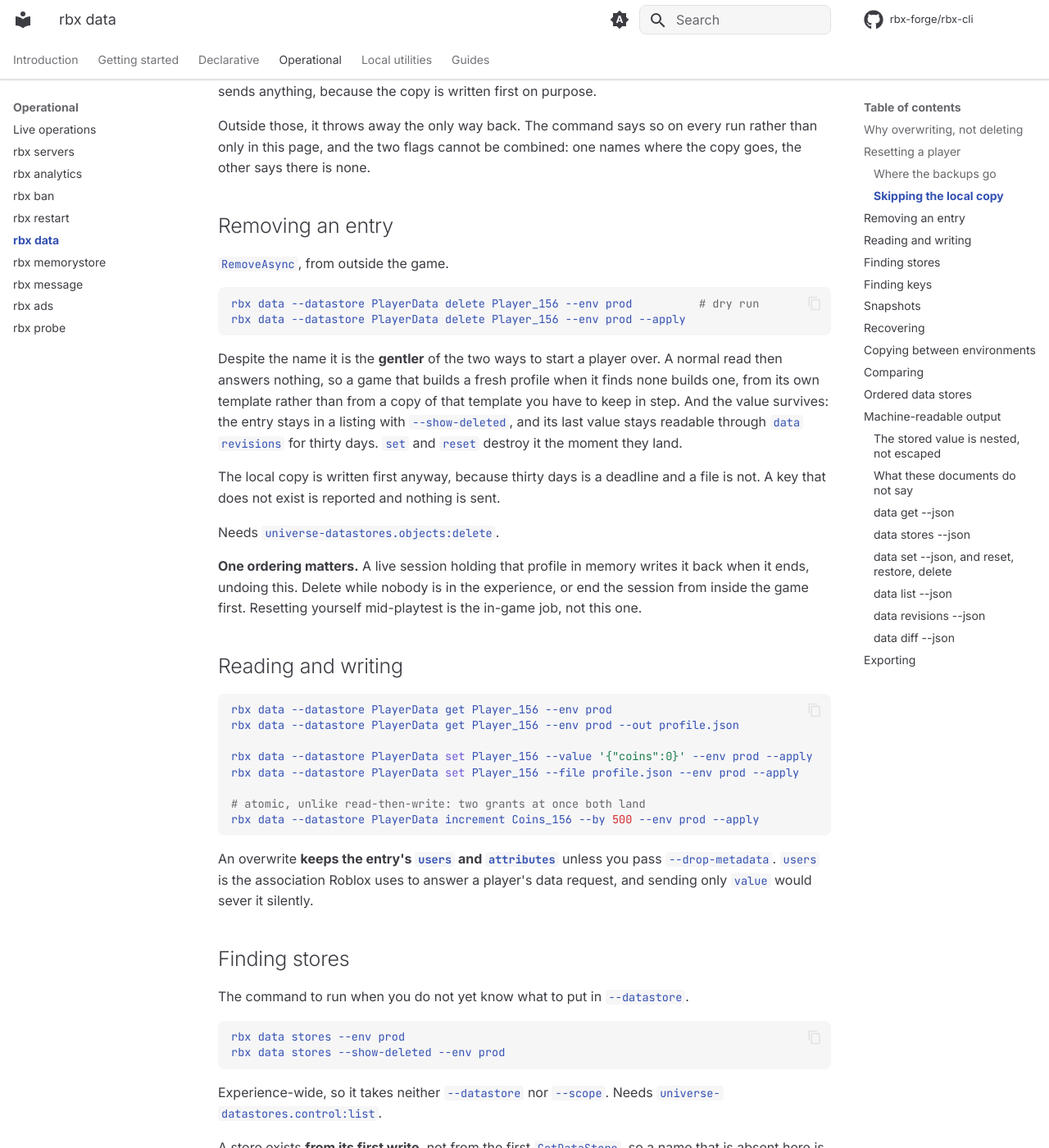
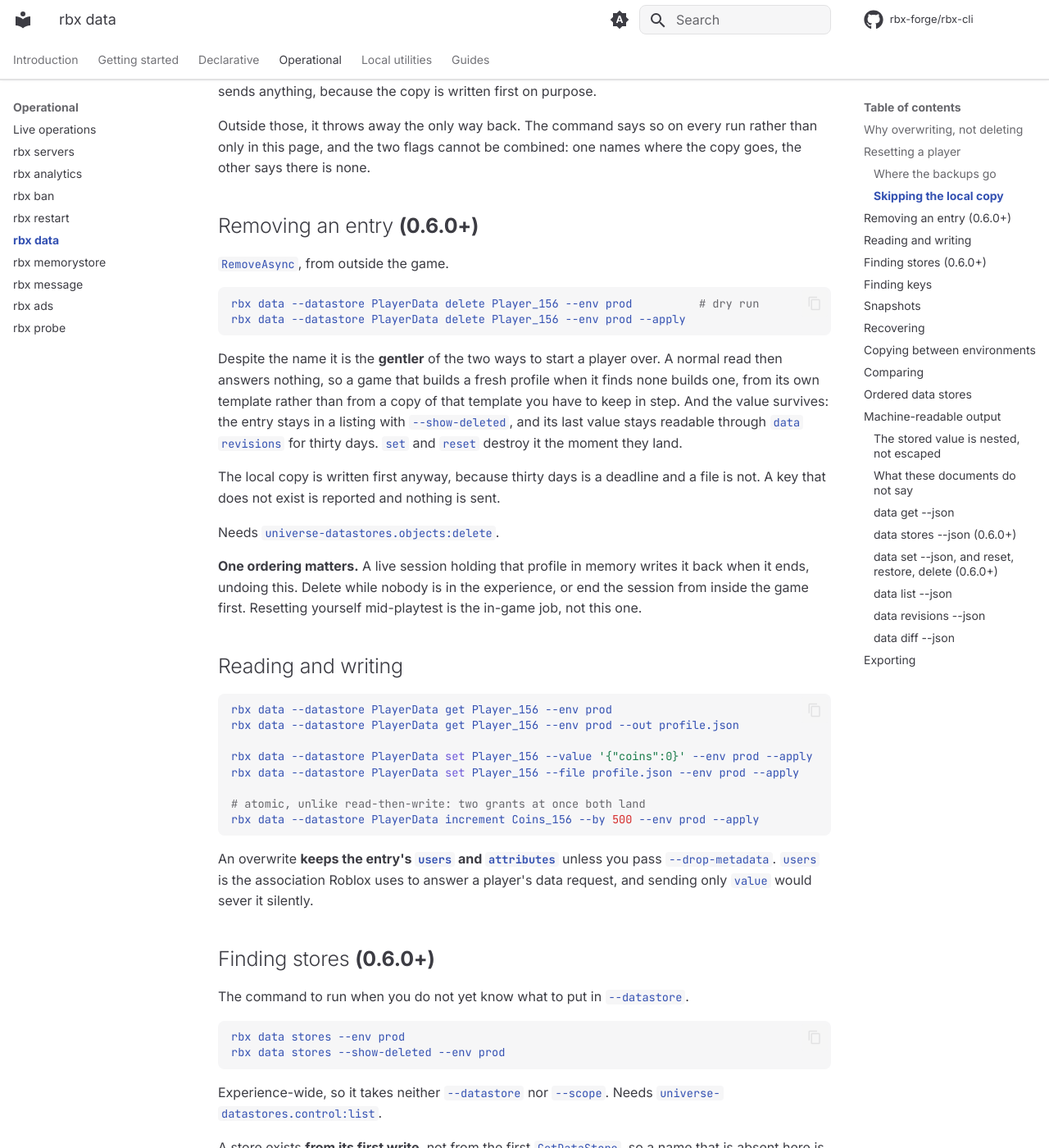
Before and after one commit to rbx-forge/rbx-cli, an MkDocs documentation site: the page built from docs/ops/data.md, in a window 1280 px wide and 1400 px high, scrolled down 2591 px. Shown: the whole window at 82% size. Built offline with MkDocs 1.6.1 and Material for MkDocs 9.7.7, drawn with Linux system fonts in a browser that asks for light colours; comment, search, counter and statistics services are not loaded.

Commit message:
rbx-cli 0.6.0 (#48)
Two new subcommands under `rbx data` and a machine-readable receipt for the
writes that had none.

`rbx data delete` removes an entry the way `RemoveAsync` does, which had no
equivalent here: `set` and `reset` were the only ways to change an entry from
outside the game, and neither leaves the experience in the state a removed
key does. `rbx data stores` lists the stores in an experience, which is the
question you have before you can pass `--datastore` to anything else.

`--json` now covers `set`, `reset`, `restore` and `delete`. It requires
`--yes`, so the guarantee that a JSON run never prompts stays where it was,
at parse time.

Two fixes. `rbx apikey create` reported false scope drift on any target
Roblox does not return under `universeIds`, which is how a warning meant to
catch an unusable key learned to cry wolf on a correct one. And `--place-id`
now reaches `place versions` and `place download` without an `--env`, which
is what their own help and their own documentation had been promising.

````diff
--- a/Cargo.toml
+++ b/Cargo.toml
@@ -35,7 +35,7 @@ members = [
 ]
 
 [workspace.package]
-version = "0.5.0"
+version = "0.6.0"
 edition = "2021"
 # Verified, not aspirational: 1.88 is the lowest toolchain that compiles the
 # workspace and its test targets. It is set by a dependency, not by our code:
--- a/docs/ops/data.md
+++ b/docs/ops/data.md
@@ -82,7 +82,7 @@ Two situations justify it. After [`data snapshot`](#snapshots), Roblox keeps the
 
 Outside those, it throws away the only way back. The command says so on every run rather than only in this page, and the two flags cannot be combined: one names where the copy goes, the other says there is none.
 
-## Removing an entry
+## Removing an entry **(0.6.0+)**
 
 `RemoveAsync`, from outside the game.
 
@@ -114,7 +114,7 @@ rbx data --datastore PlayerData increment Coins_156 --by 500 --env prod --apply
 
 An overwrite **keeps the entry's `users` and `attributes`** unless you pass `--drop-metadata`. `users` is the association Roblox uses to answer a player's data request, and sending only `value` would sever it silently.
 
-## Finding stores
+## Finding stores **(0.6.0+)**
 
 The command to run when you do not yet know what to put in `--datastore`.
 
@@ -283,7 +283,7 @@ They read real player data, so they say no more than the human form already says
 | `value` | any | The stored value, nested. **Absent** under `--out` and when there is no entry. A present `null` is a real answer: a stored `null` and an entry with no value cannot be told apart, and the game cannot tell either |
 | `out` | string | Where `--out` wrote the value. **Absent** without `--out` |
 
-### `data stores --json`
+### `data stores --json` **(0.6.0+)**
 
 ```json
 {
@@ -301,7 +301,7 @@ They read real player data, so they say no more than the human form already says
 
 No `datastore` or `scope` key: this is the document you read before you have either. `id` is what every other subcommand takes as `--datastore`. `create_time` is **absent** when the response omitted it. `deleted` is only ever true with `--show-deleted`, since nothing else returns a soft-deleted store.
 
-### `data set --json`, and `reset`, `restore`, `delete`
+### `data set --json`, and `reset`, `restore`, `delete` **(0.6.0+)**
 
 ```json
 {
````
Also changed, not shown: CHANGELOG.md (+3 -2 lines), 1 other file.
